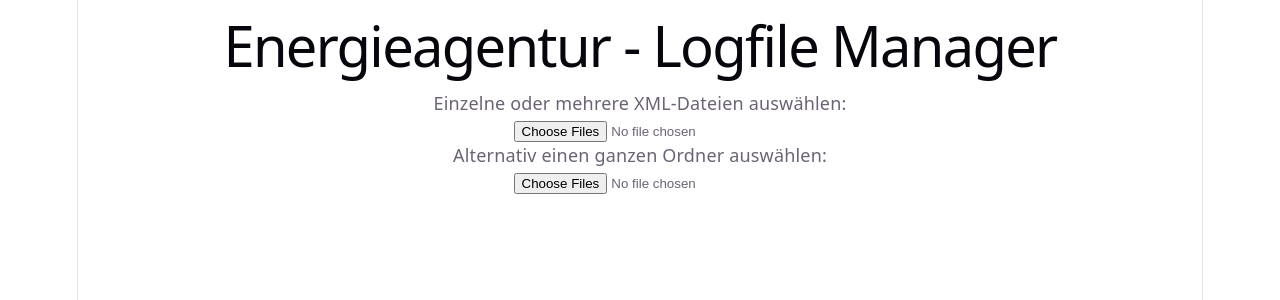
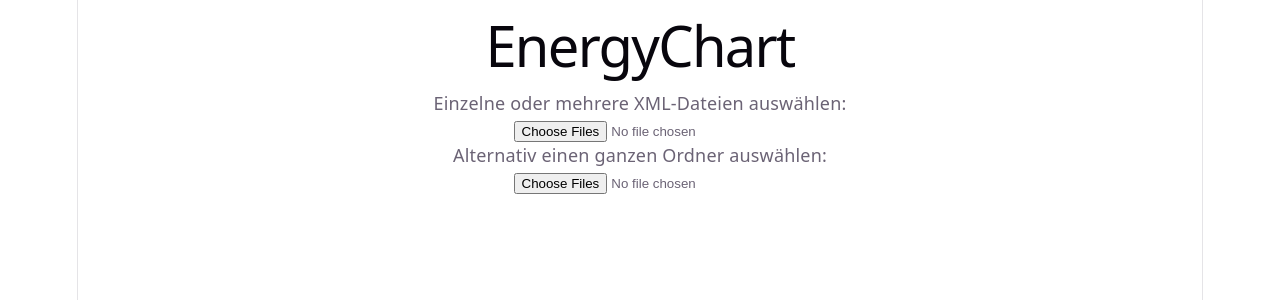
Before and after one commit to Spinelpersonal/m306-gruppe5-energieagentur, a React (Vite) app: page / in a window 1280 px wide. Shown: the top 300 px of the page. Built offline with nearby package versions, Linux system fonts and the light colour scheme.

Commit message:
Change Application name to "EnergyChart"

```diff
--- a/index.html
+++ b/index.html
@@ -4,7 +4,7 @@
     <meta charset="UTF-8" />
     <link rel="icon" type="image/svg+xml" href="/favicon.png" />
     <meta name="viewport" content="width=device-width, initial-scale=1.0" />
-    <title>energieagentur</title>
+    <title>EnergyChart</title>
   </head>
   <body>
     <div id="root"></div>
--- a/src/App.jsx
+++ b/src/App.jsx
@@ -3,7 +3,7 @@ import FileUpload from "./components/FileUpload";
 function App() {
   return (
     <div>
-      <h1>Energieagentur - Logfile Manager</h1>
+      <h1>EnergyChart</h1>
 
       <FileUpload />
     </div>
```
